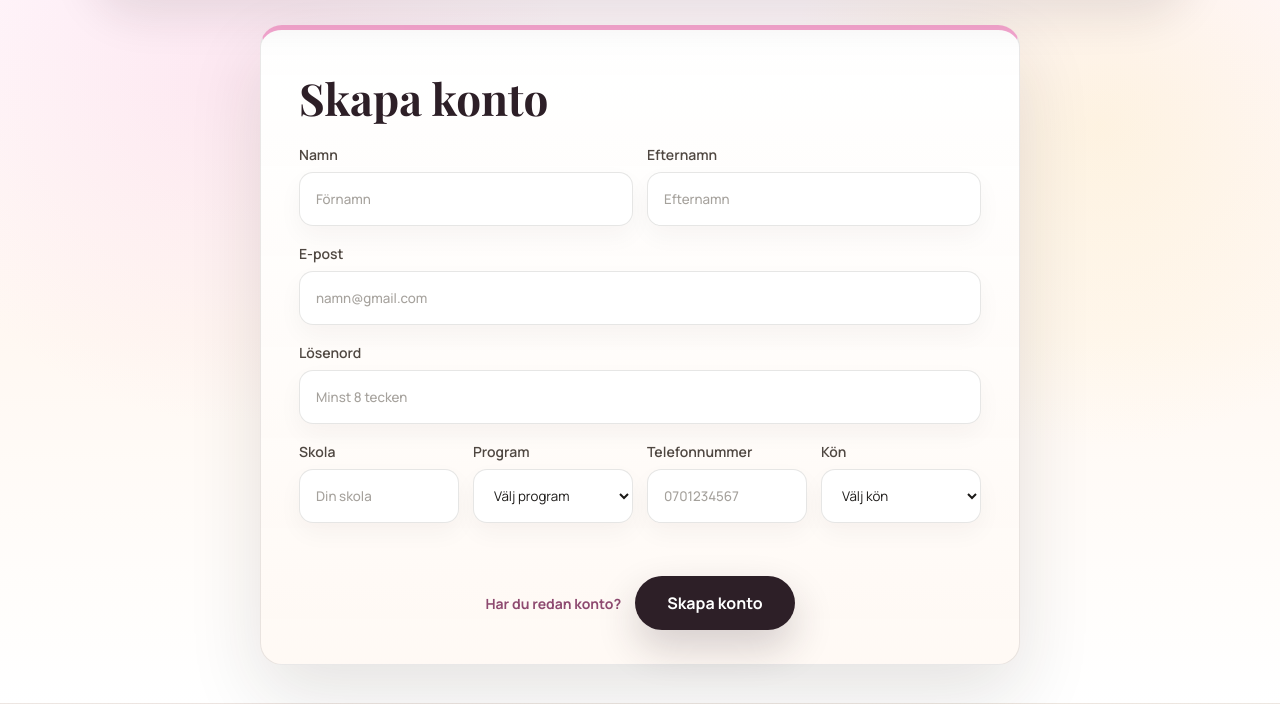
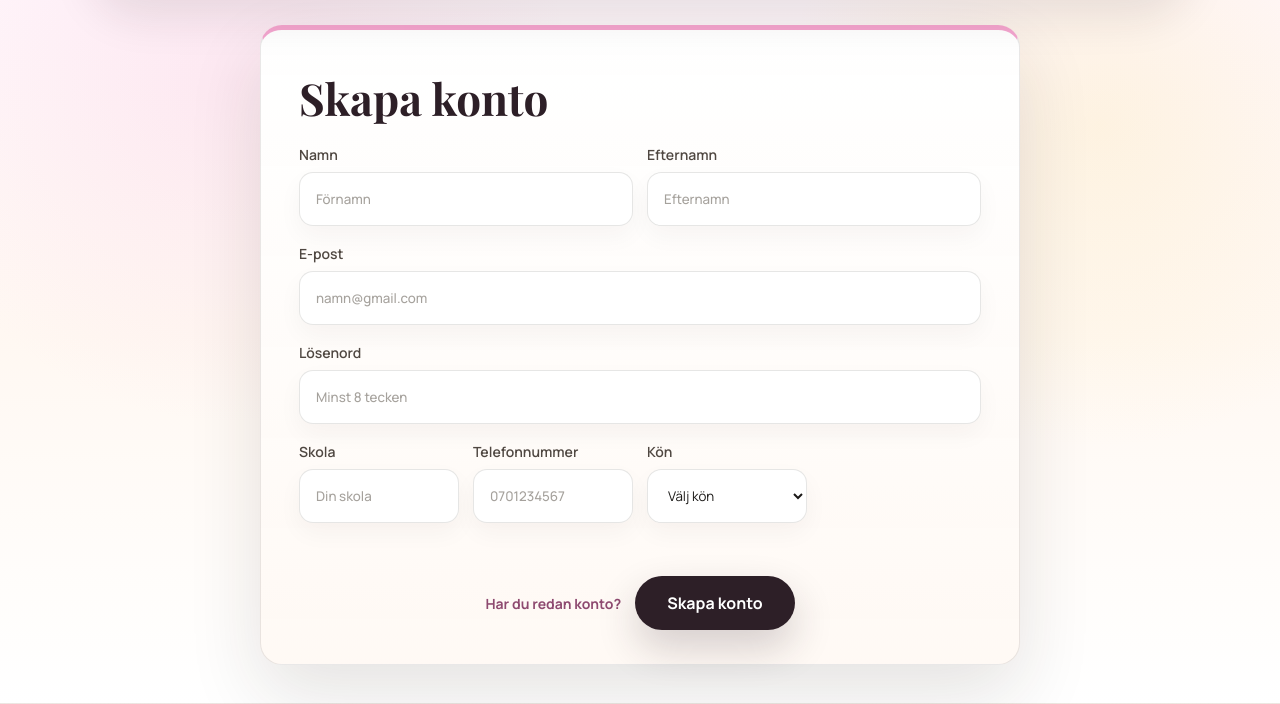
Before and after one commit to EmmaGeorge20/UNIVERSE.web, a Flask app: page /register in a window 1280 px wide. Shown: the part 119-823 px from the top of the page. Run offline with Flask 3, Linux system fonts and the light colour scheme.

Commit message:
tagit bort pogram från registering

```diff
--- a/auth.py
+++ b/auth.py
@@ -80,13 +80,13 @@ def register():
            If failed, displays an error message.
     """
     error = None
-    programs = []
+
     if request.method == "POST":
         first_name = request.form["first_name"]
         last_name  = request.form["last_name"]
         email      = request.form["email"]
         school     = request.form["school"]
-        program    = request.form["program"]
+
         phone      = request.form["phone"]
         gender     = request.form.get("gender")
         password   = request.form["password"]
@@ -105,9 +105,9 @@ def register():
                         error = "Det finns redan ett konto med den e-postadressen."
                     else:
                         cur.execute("""
-                            INSERT INTO users (first_name, last_name, email, school, program, phone, password)
-                            VALUES (%s, %s, %s, %s, %s, %s, %s)
-                        """, (first_name, last_name, email, school, program, phone, password))
+                            INSERT INTO users (first_name, last_name, email, school, phone, password)
+                            VALUES (%s, %s, %s, %s, %s, %s)
+                        """, (first_name, last_name, email, school, phone, password))
                         conn.commit()
                         session["user"] = email
                         return redirect(url_for("auth.login"))
@@ -117,4 +117,4 @@ def register():
                     print("Fel vid registrering:", e)
                     error = "Något gick fel, försök igen."
 
-    return render_template("register.html", error=error, programs=programs)
+    return render_template("register.html", error=error)
--- a/templates/register.html
+++ b/templates/register.html
@@ -55,17 +55,6 @@
                                <input type="text" name="school" autocomplete="organization" placeholder="Din skola" required>
                            </label>
 
-
-                           <label class="compact">
-                               <span>Program</span>
-                               <select name="program" required>
-                                   <option value="" selected disabled>Välj program</option>
-                                   {% for program in programs %}
-                                   <option value="{{ program }}">{{ program }}</option>
-                                   {% endfor %}
-                               </select>
-                           </label>
-
                            <label class="compact">
                             <span>Telefonnummer</span>
                             <input type="tel" name="phone" autocomplete="tel" placeholder="0701234567" required>
```
